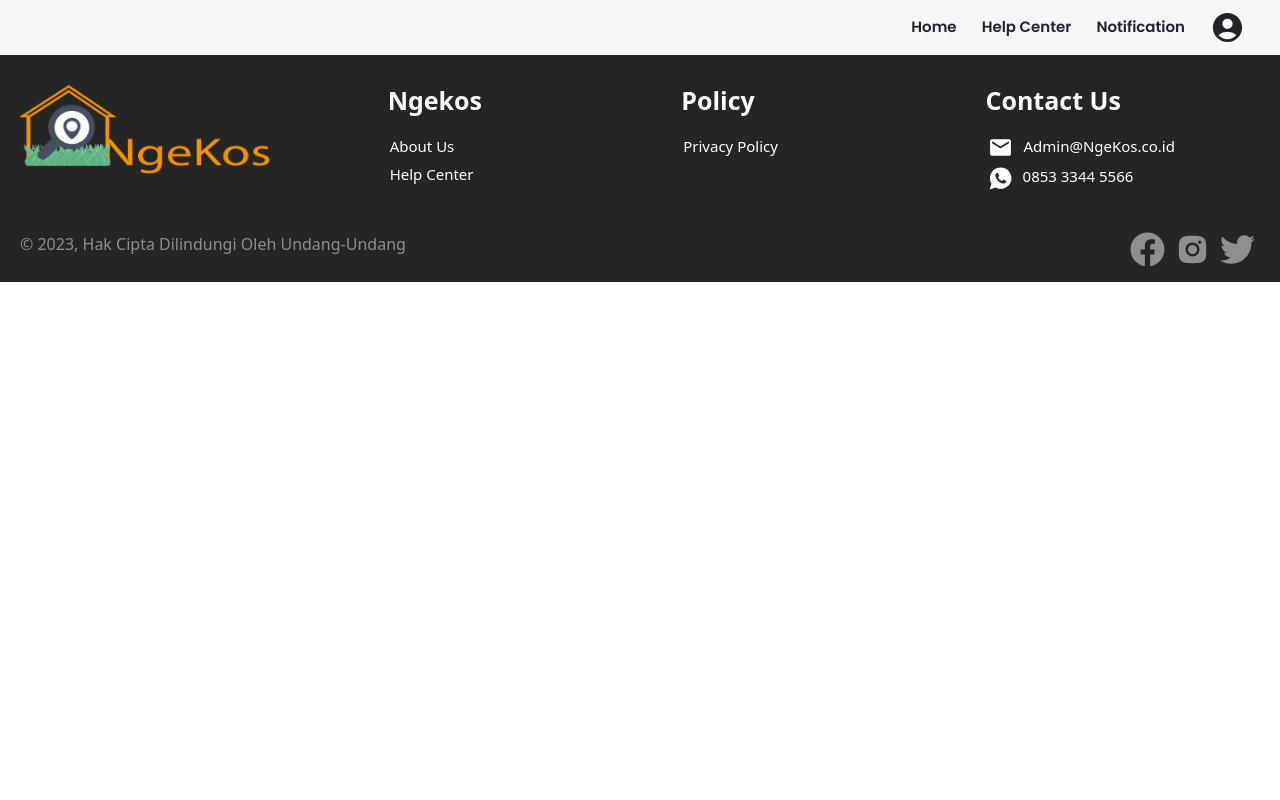
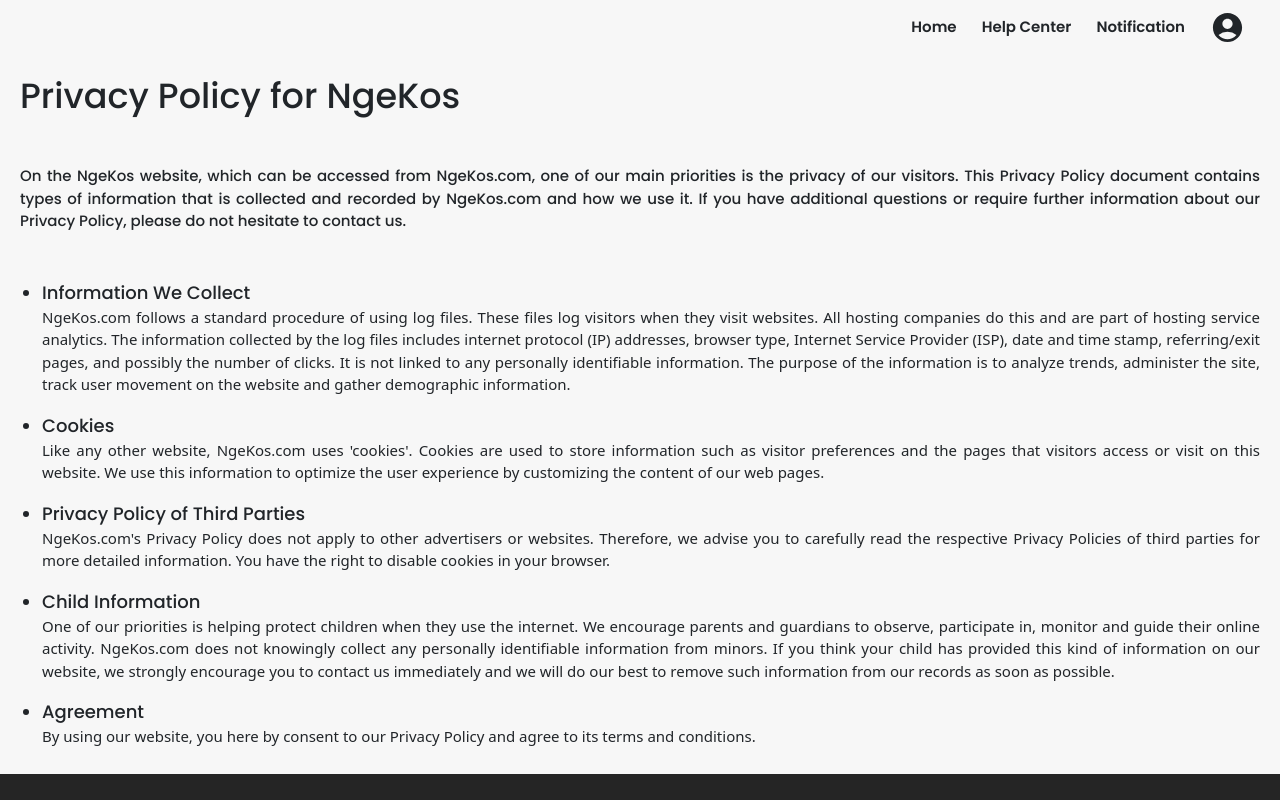
Before and after one commit to Yustikaprwt/Ngekos_Prototype, a React (Create React App) app: page /privacy/policy in a window 1280 px wide. Shown: the top 800 px of the page. Built offline with nearby package versions, Linux system fonts and the light colour scheme.

Commit message:
Add Privacy Policy Page

```diff
--- a/src/Page/Privacy Policy/PrivacyPolicy.css
+++ b/src/Page/Privacy Policy/PrivacyPolicy.css
@@ -0,0 +1,54 @@
+.privacy-policy-section {
+  background-color: #f7f7f7;
+  min-height: 100%;
+}
+
+.privacy-policy-section-1 > h1 {
+  font-family: "Poppins", sans-serif;
+  font-size: 35px;
+  padding: 20px;
+}
+
+.privacy-policy-section-1 > p {
+  font-family: "Poppins", sans-serif;
+  font-size: 15px;
+  padding: 20px;
+  text-align: justify;
+  font-weight: 400;
+}
+
+.privacy-policy-section-2 {
+  padding: 10px;
+}
+
+.privacy-policy-section-2 > ul > li {
+  font-family: "Poppins", sans-serif;
+  font-size: 18px;
+  font-weight: 400;
+}
+
+.privacy-policy-section-2 > Ul > p {
+  text-align: justify;
+  margin-right: 10px;
+  font-size: 15px;
+}
+
+@media (max-width: 767px) {
+  .privacy-policy-section-1 > h1 {
+    font-size: 28px;
+    padding: 10px;
+  }
+
+  .privacy-policy-section-1 > p {
+    font-size: 14px;
+    padding: 10px;
+  }
+
+  .privacy-policy-section-2 > ul > li {
+    font-size: 16px;
+  }
+
+  .privacy-policy-section-2 > p {
+    font-size: 14px;
+  }
+}
--- a/src/Page/Privacy Policy/PrivacyPolicy.jsx
+++ b/src/Page/Privacy Policy/PrivacyPolicy.jsx
@@ -8,6 +8,67 @@
     <>
       <div className="privacy-policy-section">
         <Navbar />
+        <div className="privacy-policy-section-1">
+          <h1>Privacy Policy for NgeKos</h1>
+          <p>
+            On the NgeKos website, which can be accessed from NgeKos.com, one of
+            our main priorities is the privacy of our visitors. This Privacy
+            Policy document contains types of information that is collected and
+            recorded by NgeKos.com and how we use it. If you have additional
+            questions or require further information about our Privacy Policy,
+            please do not hesitate to contact us.
+          </p>
+        </div>
+
+        <div className="privacy-policy-section-2">
+          <ul>
+            <li>Information We Collect</li>
+            <p>
+              NgeKos.com follows a standard procedure of using log files. These
+              files log visitors when they visit websites. All hosting companies
+              do this and are part of hosting service analytics. The information
+              collected by the log files includes internet protocol (IP)
+              addresses, browser type, Internet Service Provider (ISP), date and
+              time stamp, referring/exit pages, and possibly the number of
+              clicks. It is not linked to any personally identifiable
+              information. The purpose of the information is to analyze trends,
+              administer the site, track user movement on the website and gather
+              demographic information.
+            </p>
+            <li>Cookies</li>
+            <p>
+              Like any other website, NgeKos.com uses 'cookies'. Cookies are
+              used to store information such as visitor preferences and the
+              pages that visitors access or visit on this website. We use this
+              information to optimize the user experience by customizing the
+              content of our web pages.
+            </p>
+            <li>Privacy Policy of Third Parties</li>
+            <p>
+              NgeKos.com's Privacy Policy does not apply to other advertisers or
+              websites. Therefore, we advise you to carefully read the
+              respective Privacy Policies of third parties for more detailed
+              information. You have the right to disable cookies in your
+              browser.
+            </p>
+            <li>Child Information</li>
+            <p>
+              One of our priorities is helping protect children when they use
+              the internet. We encourage parents and guardians to observe,
+              participate in, monitor and guide their online activity.
+              NgeKos.com does not knowingly collect any personally identifiable
+              information from minors. If you think your child has provided this
+              kind of information on our website, we strongly encourage you to
+              contact us immediately and we will do our best to remove such
+              information from our records as soon as possible.
+            </p>
+            <li>Agreement</li>
+            <p>
+              By using our website, you here by consent to our Privacy Policy
+              and agree to its terms and conditions.
+            </p>
+          </ul>
+        </div>
       </div>
       <Footer />
     </>
```
